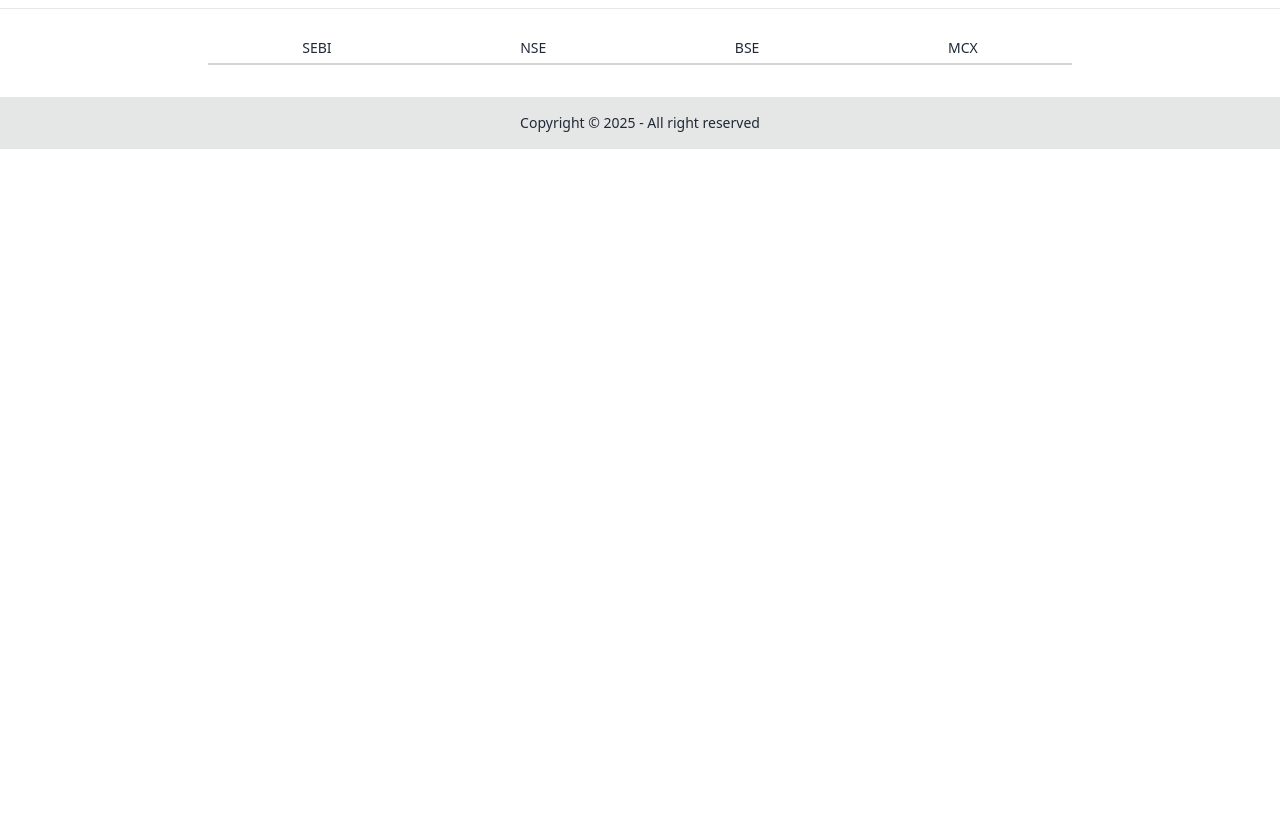
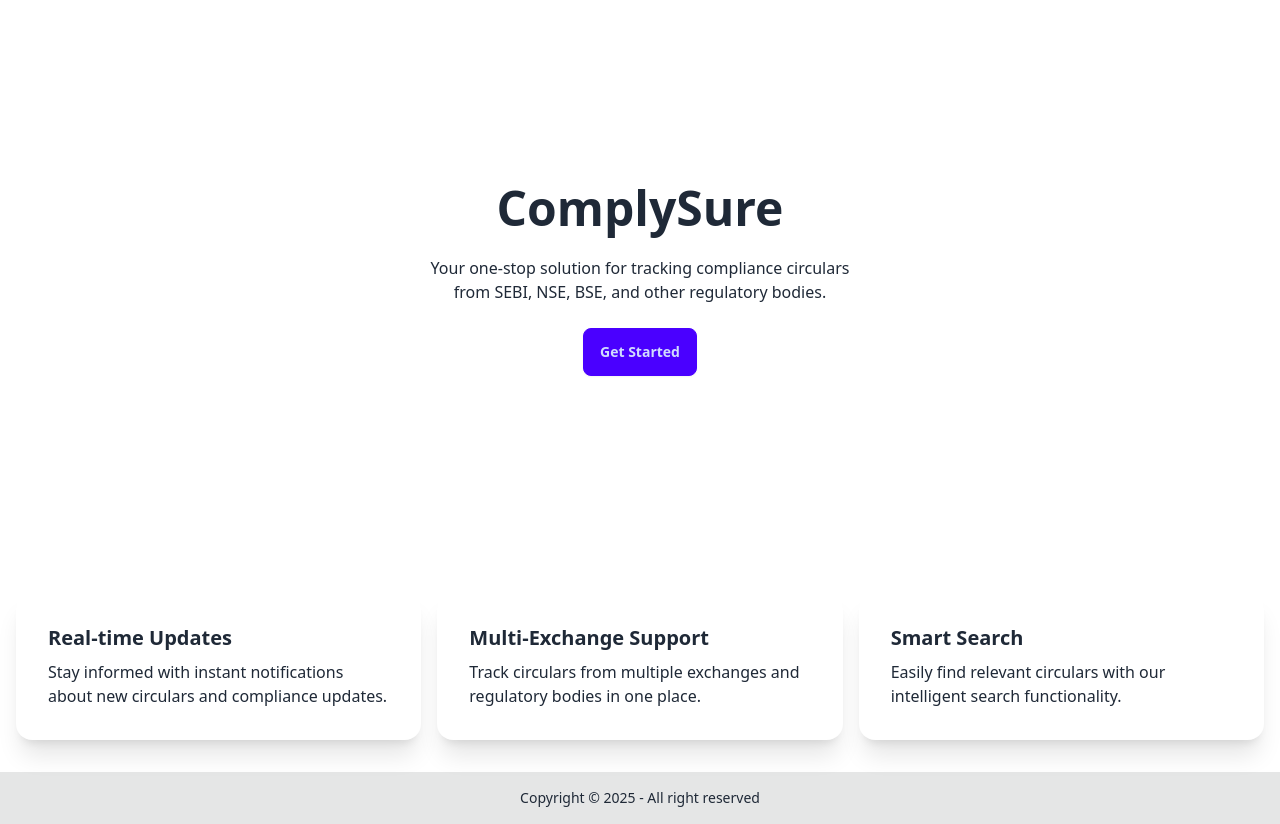
Before and after one commit to Vbhadala/complysure, a FastAPI app: page / in a window 1280 px wide. Shown: the part 64-888 px from the top of the page. Before the commit the page ends 213 px from the top, so only its background shows below. Run offline with FastAPI, Linux system fonts and the light colour scheme; data that the repository does not hold is empty; some libraries are stand-ins or nearby versions.

Commit message:
Update index.html

```diff
--- a/templates/index.html
+++ b/templates/index.html
@@ -2,76 +2,46 @@
 
 {% block content %}
 
+<div id = "main" class="container w-full">
 
-<div class="container mx-auto">
+    <div class="w-full hero min-h-[70vh] bg-base-100">
 
- <!-- Clear visual separator -->
- <hr class="my-2" style="color: blue;">
+        <div class="hero-content text-center">
 
- <div class="container mx-auto max-w-4xl p-4">
-   <!-- Tabs -->
-   <div role="tablist" class="tabs tabs-bordered">
+            <div class="max-w-md">
+                <h1 class="text-5xl font-bold">ComplySure</h1>
+                <p class="py-6">Your one-stop solution for tracking compliance circulars from SEBI, NSE, BSE, and other regulatory bodies.</p>
+                <a href="/app" class="btn btn-primary">Get Started</a>
 
-      <button
-        role="tab"
-        hx-get="/data/SEBI"
-        hx-target="#content"
-        class="tab symbol"
-        onclick="setActiveTab(this)">SEBI</button>
+            </div>
 
-     <button
-       role="tab"
-       hx-get="/data/NSE"
-       hx-target="#content"
-       class="tab symbol"
-       onclick="setActiveTab(this)">NSE</button>
+        </div>
 
+    </div>
 
+    <div  class="w-full mx-auto px-4 py-8">
+        <div class="grid grid-cols-1 md:grid-cols-3 gap-4">
+            <div class="card bg-base-100 shadow-xl">
+                <div class="card-body">
+                    <h2 class="card-title">Real-time Updates</h2>
+                    <p>Stay informed with instant notifications about new circulars and compliance updates.</p>
+                </div>
+            </div>
+            <div class="card bg-base-100 shadow-xl">
+                <div class="card-body">
+                    <h2 class="card-title">Multi-Exchange Support</h2>
+                    <p>Track circulars from multiple exchanges and regulatory bodies in one place.</p>
+                </div>
+            </div>
+            <div class="card bg-base-100 shadow-xl">
+                <div class="card-body">
+                    <h2 class="card-title">Smart Search</h2>
+                    <p>Easily find relevant circulars with our intelligent search functionality.</p>
+                </div>
+            </div>
+        </div>
+    </div>
 
-       <button
-         role="tab"
-         hx-get="/data/BSE"
-         hx-target="#content"
-         class="tab symbol"
-         onclick="setActiveTab(this)">BSE</button>
-
-       <button
-         role="tab"
-         hx-get="/data/MCX"
-         hx-target="#content"
-         class="tab symbol"
-         onclick="setActiveTab(this)">MCX</button>
-
-   </div>
-
-   <!-- Dynamic Content Area -->
-   <div id="content" class="mt-4">
-
-
-   </div>
-
- </div>
-
-
-
-<script>
-
-
- function setActiveTab(clickedButton) {
-   // Remove active class from all tabs
-   document.querySelectorAll('.symbol').forEach(button => {
-     button.classList.remove('tab-active');
-    // button.classList.add('border-transparent', 'text-gray-500');
-   });
-
-   // Add active class to the clicked tab
-   clickedButton.classList.add('tab-active');
-   //clickedButton.classList.remove('border-transparent', 'text-gray-500');
- }
-
-
-</script>
-
-
+</div>
 
 {% endblock %}
```
